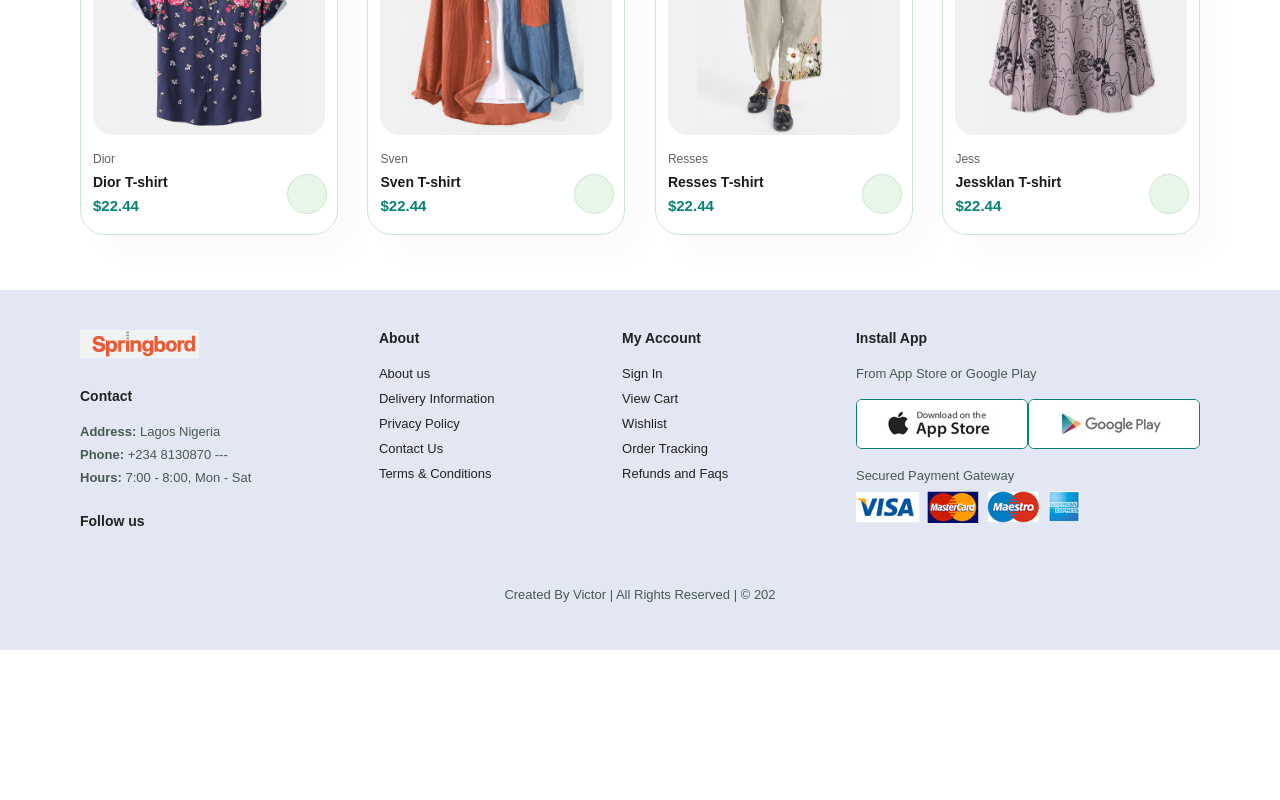
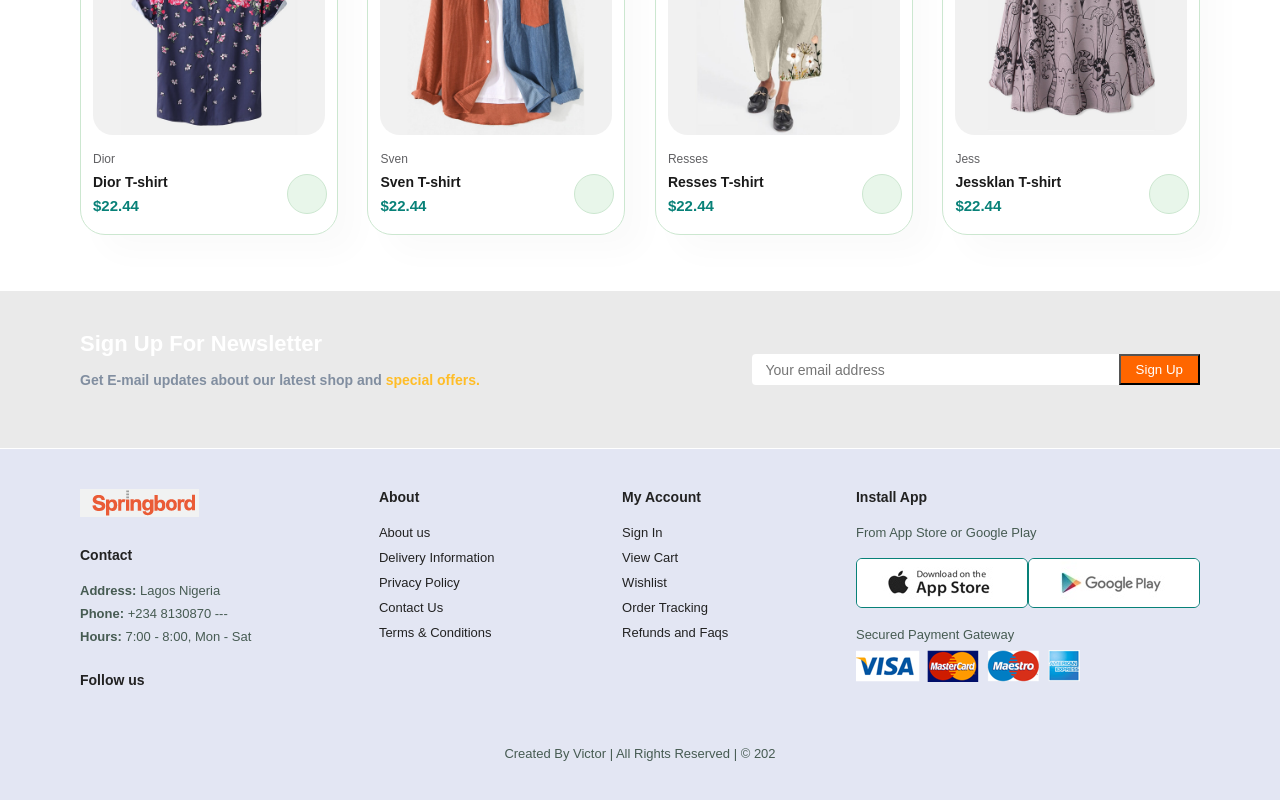
Before and after one commit to saladinjake/demo-example-store, a React (Vite) app: page / in a window 1280 px wide. Shown: the part 1614-2414 px from the top of the page. Before the commit the page ends 2264 px from the top, so only its background shows below. Built offline with nearby package versions, Linux system fonts and the light colour scheme.

Commit message:
chore: add news letter section

```diff
--- a/src/components/Hero.tsx
+++ b/src/components/Hero.tsx
@@ -3,7 +3,7 @@ export const HeroBanner = () => {
     return(
          <HeroWrapper>
         <h4>Shop with Confidence</h4>
-        <h2>Sring Board Merchant</h2>
+        <h2>Spring Board Merchant</h2>
         <h1>On all products</h1>
         <p>Save more with coupons & up to 70% off!</p>
         <CtaButton>Shop Now</CtaButton>
--- a/src/components/Nav.tsx
+++ b/src/components/Nav.tsx
@@ -74,7 +74,7 @@ const MenuItem =styled.li`
 
 &   a:hover,
 &   a.active {
-    color: #088178;
+    color: #f60;
 }
 
 &   a:hover::after,
@@ -82,7 +82,7 @@ const MenuItem =styled.li`
     content: "";
     width: 30%;
     height: 2px;
-    background: #088178;
+    background: #f60;
     position: absolute;
     bottom: -4px;
     left: 20px;
--- /dev/null
+++ b/src/components/NewsLetter.tsx
@@ -0,0 +1,77 @@
+
+import styled from "styled-components"
+export const NewsLetterSection = () => {
+
+    return (
+         <NewLetterContainer>
+        <div>
+            <h4>Sign Up For Newsletter</h4>
+            <p>Get E-mail updates about our latest shop and <span>special offers.</span></p>
+        </div>
+        <SubscribeForm>
+            <input type="text" placeholder="Your email address" />
+            <button className="normal">Sign Up</button>
+        </SubscribeForm>
+    </NewLetterContainer>
+    )
+}
+
+const NewLetterContainer = styled.section`
+    margin: 1px 0;
+     padding: 40px 80px;
+   display: flex;
+    justify-content: space-between;
+    align-items: center;
+    flex-wrap: wrap;
+    background-color: #eaeaea;
+
+& h4 {
+    font-size: 22px;
+    font-weight: 700;
+    color: #fff;
+}
+
+& p {
+    font-size: 14px;
+    font-weight: 600;
+    color: #818EA0;
+}
+
+& p span{
+    color: #ffbd27;
+}
+
+`
+
+const SubscribeForm = styled.form`
+
+    display: flex;
+    width: 40%;
+
+
+& input {
+    height: 3.125rem;
+    padding: 0 1.25rem;
+    font-size: 14px;
+    width: 100%;
+    border: 1px solid transparent;
+    border-radius: 4px;
+    outline: none;
+    border-top-right-radius: 0;
+    border-bottom-right-radius: 0;
+}
+
+& button {
+    background-color: #f60;
+    color: #fff;
+    white-space: nowrap;
+    border-top-left-radius: 0;
+    border-bottom-left-radius: 0;
+    width:100px;
+
+}
+
+
+
+
+`
--- a/src/modules/Home/index.tsx
+++ b/src/modules/Home/index.tsx
@@ -3,6 +3,7 @@ import { HeroBanner } from "../../components/Hero"
 import { BannerAdsSales } from "../../components/BannerFlashSales"
 import {Footer } from "../../components/Footer"
 import { ProductListing } from "../../components/Products/ProductList"
+import { NewsLetterSection } from "../../components/Newsletter"
 const HomeModule =  () => {
     return (
    <Fragment>
@@ -10,6 +11,7 @@ const HomeModule =  () => {
 
       <BannerAdsSales/>
       <ProductListing/>
+      <NewsLetterSection/>
       <Footer/>
 
     </Fragment>
```
